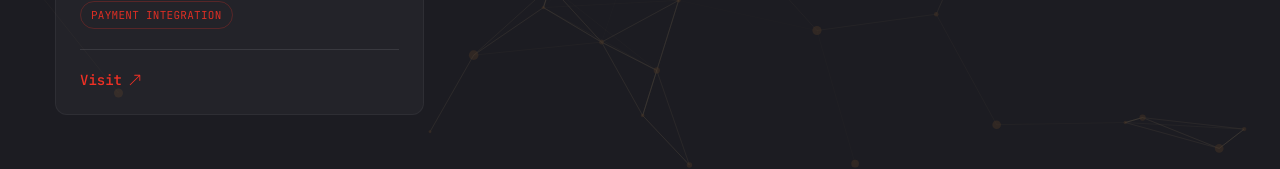
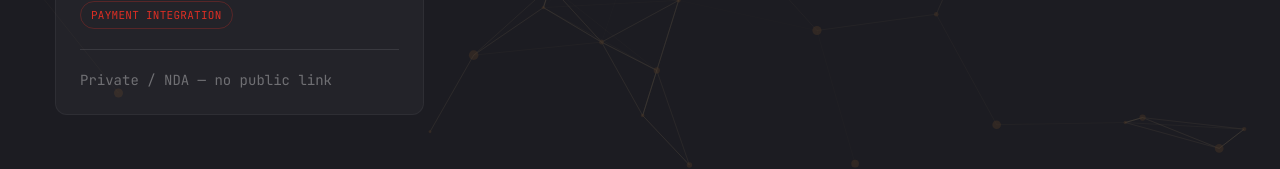
Before and after one commit to youssef-degachi/my_portfolio, a React (Vite) app: page /work in a window 1280 px wide. Shown: the part 2073-2242 px from the top of the page. Built offline with nearby package versions, Linux system fonts and the light colour scheme; no server answers.

Commit message:
feat(fix vercel)

```diff
--- a/src/data/work.js
+++ b/src/data/work.js
@@ -129,7 +129,7 @@ export const workItems = [
       "A complete wedding sales management application for one of our clients, handling bookings, sales, and event management.",
     stack: [{ name: "React.js" }, { name: "Node.js" }, { name: "Database" }, { name: "Payment Integration" }],
     image: "/assets/work/wedding-system.png",
-    live: "https://najib-salles.vercel.app/",
+    live: "",
     github: "",
   },
 ];
```
